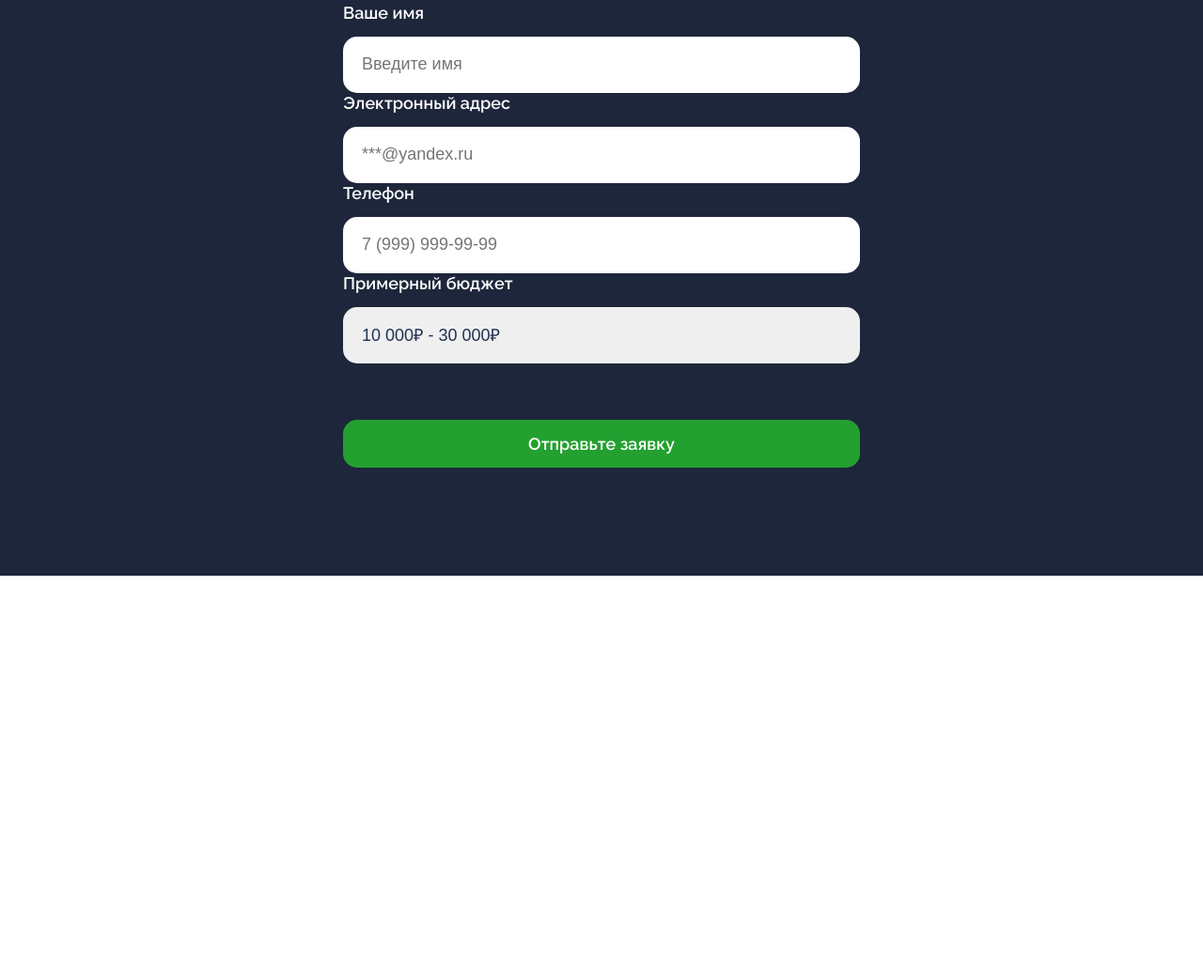
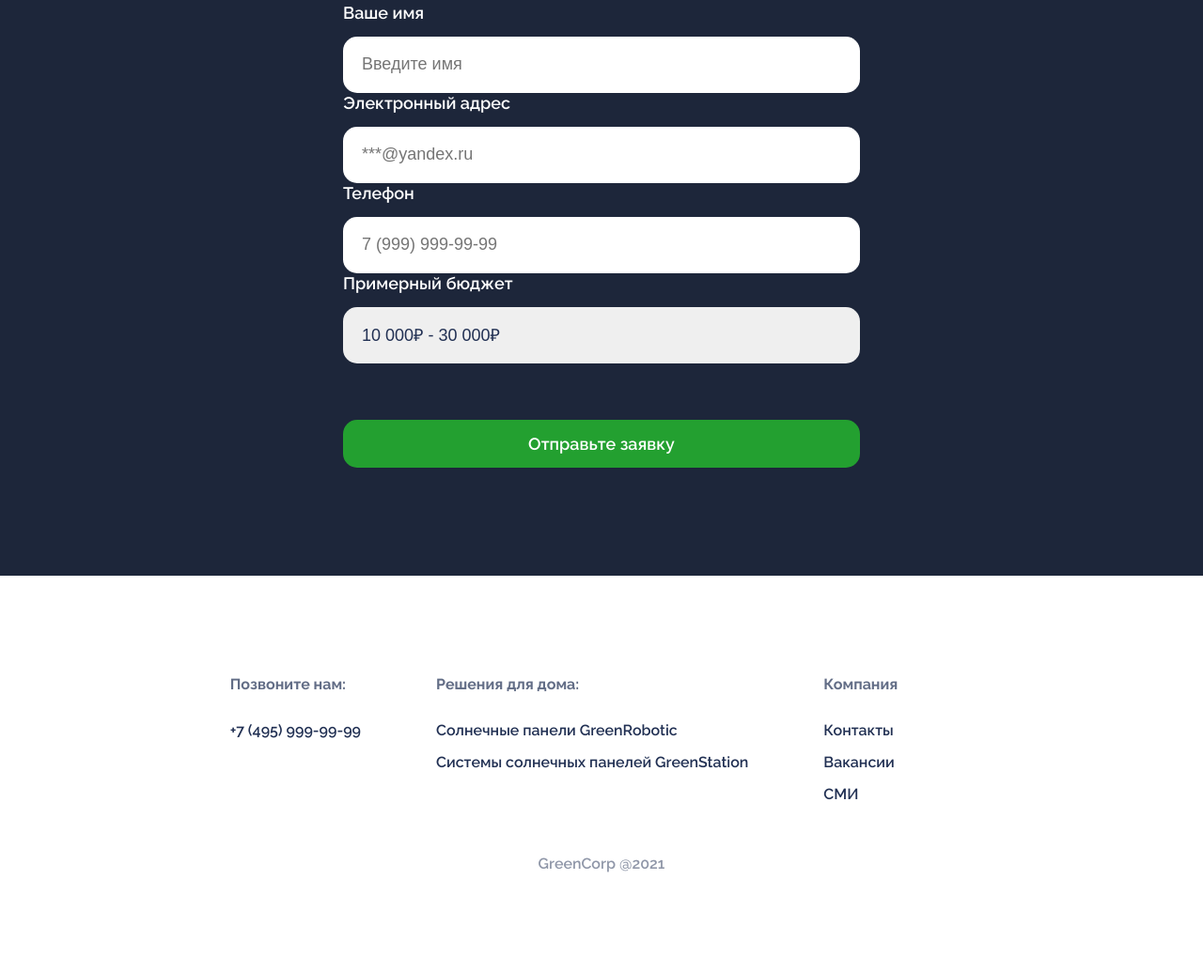
Before and after one commit to mik2212/green-corp-landing, a plain HTML site: page index.html in a window 1280 px wide. Shown: the part 1248-2283 px from the top of the page at 94% size. Before the commit the page ends 1861 px from the top, so only its background shows below. Drawn offline with Linux system fonts and the light colour scheme.

Commit message:
Вторая версия проекта

```diff
--- a/index.html
+++ b/index.html
@@ -1,10 +1,13 @@
 <!DOCTYPE html>
 <html lang="ru">
+
 <head>
     <title>Солнечные батареи GreenCorp</title>
     <link rel="stylesheet" href="main.css">
-        <link href="https://fonts.googleapis.com/css2?family=Raleway:wght@100;300;400;500;600;700;800&display=swap" rel="stylesheet">
+    <link href="https://fonts.googleapis.com/css2?family=Raleway:wght@100;300;400;500;600;700;800&display=swap"
+        rel="stylesheet">
 </head>
+
 <body>
     <header>
         <img class="header_logo" src='img/logo.svg'>
@@ -28,7 +31,8 @@
     <section class="form">
         <div class="form_containter">
             <h1>Оставьте свои контакты</h1>
-    <p>Поможем подобрать модель. <br> Выбрать удобный вариант доставки и установки.<br> Гарантия возврата денег.</p>
+            <p>Поможем подобрать модель. <br> Выбрать удобный вариант доставки и установки.<br> Гарантия возврата денег.
+            </p>
             <form>
                 <div class="form__group">
                     <label for="name">Ваше имя</label>
@@ -50,4 +54,33 @@
         </div>
     </section>
 </body>
+<footer>
+    <div class="footer__container">
+        <div class="footer__group">
+            <h3>Позвоните нам:</h3>
+            <div class="footer__links">
+                <a href="tel:74959999999">+7 (495) 999-99-99</a>
+            </div>
+        </div>
+        <div class="footer__group">
+            <h3>Решения для дома:</h3>
+            <div class="footer__links">
+                <a href="#">Солнечные панели GreenRobotic</a>
+                <a href="#">Системы солнечных панелей GreenStation</a>
+            </div>
+        </div>
+        <div class="footer__group">
+            <h3>Компания</h3>
+            <div class="footer__links">
+                <a href="#">Контакты</a>
+                <a href="#">Вакансии</a>
+                <a href="#">СМИ</a>
+            </div>
+        </div>
+    </div>
+    <div class="footer__copyright">
+        <p>GreenCorp @2021</p>
+    </div>
+</footer>
+
 </html>
--- a/main.css
+++ b/main.css
@@ -1,4 +1,4 @@
-body{
+body {
     font-family: 'Raleway', sans-serif;
     color: #213053;
     margin: 0;
@@ -11,20 +11,22 @@ header {
     padding: 20px;
 }
 
-.header_logo{
+.header_logo {
     height: 30px;
 }
-a{
+
+a {
     text-decoration: none;
     color: #213053;
 }
+
 header a {
     font-size: 15px;
     font-weight: 600;
     margin-right: 25px;
 }
 
-button{
+button {
     font-family: 'Raleway', sans-serif;
     font-size: 15px;
     color: #fff;
@@ -34,6 +36,12 @@ button{
     cursor: pointer;
     box-shadow: 0 16px 36px rgb(52, 213, 68)/ 22%;
     padding: 15px;
+}
+
+button:hover {
+    background-color: #f6980c;
+    box-shadow: 0 16px 36px rgba(246 152 12 / 20%);
+    transition: background-color 0.3s ease-in;
 }
 
 .about {
@@ -78,6 +86,39 @@ button{
     max-width: 550px;
 }
 
+footer {
+    padding: 90px 20px 90px 20px;
+    font-size: 16px;
+    font-weight: 600;
+}
+
+.footer__container {
+    display: flex;
+    justify-content: center;
+}
+
+.footer__copyright {
+    margin-top: 40px;
+    text-align: center;
+    opacity: 0.5;
+}
+.footer__group {
+    margin-right: 80px;
+}
+
+.footer__group h3{
+    font-size: 16px;
+    opacity: 0.7;
+    margin-bottom: 30px;
+}
+
+.footer__links {
+    display: flex;
+    flex-direction: column;
+}
+.footer__links a{
+    margin-bottom: 15px;
+}
 .form_containter {
     width: 550px;
 }
@@ -96,6 +137,7 @@ button{
 .form h1 {
     font-size: 48px;
 }
+
 .form p {
     font-size: 18px;
     opacity: 0.65;
@@ -128,6 +170,7 @@ button{
     border-radius: 15px;
     border: none;
 }
+
 .form select {
     font-size: 18px;
     color: #213053;
```
Lines whose indentation alone changed are shown as unchanged.
